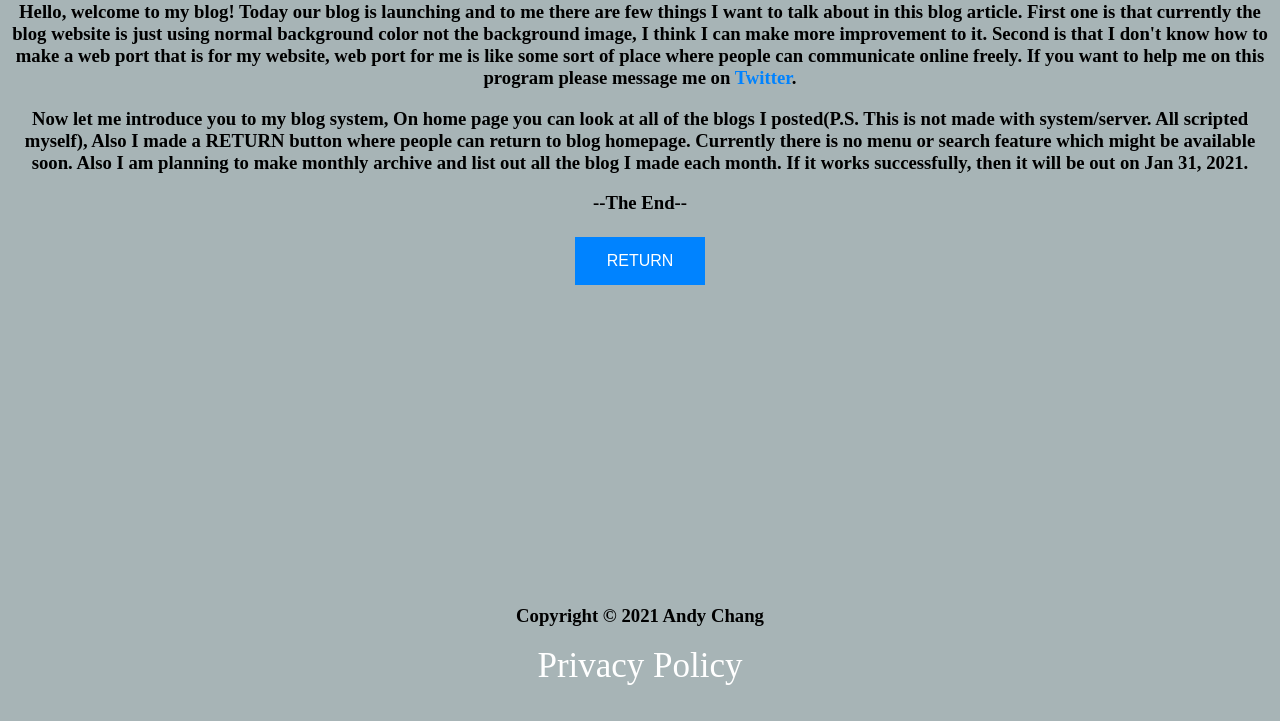
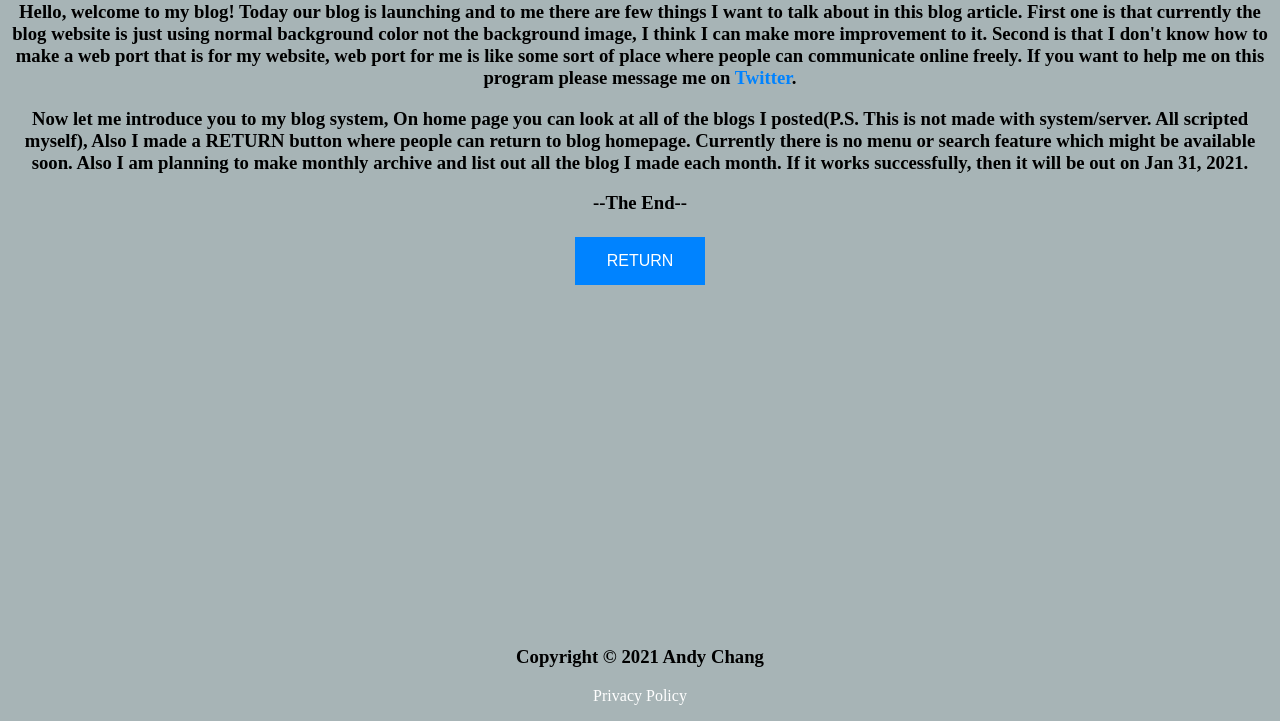
Before and after one commit to realandychang/blog.realandychang.us, a plain HTML site: page mobile/blog01.html in a window 1280 px wide. Shown: the part 79-800 px from the top of the page. Drawn offline with Linux system fonts and the light colour scheme.

Commit message:
Update blog01.html

```diff
--- a/mobile/blog01.html
+++ b/mobile/blog01.html
@@ -45,7 +45,7 @@ body {
 
 <div class="footer">
   <h3>Copyright © 2021 Andy Chang</h3>
-  <div class="text" style=" text-align:center; "><font style="font-size:35px"><a style= " text-decoration:none; " href="https://realandychang.us/privacy-policy" target="_blank"><span style="color:#FFFFFF">Privacy Policy</span></a></p>
+  <div class="text" style=" text-align:center; "><a style= " text-decoration:none; " href="https://realandychang.us/privacy-policy" target="_blank"><span style="color:#FFFFFF">Privacy Policy</span></a></p>
 </div>
  <style>
 .footer {
```
